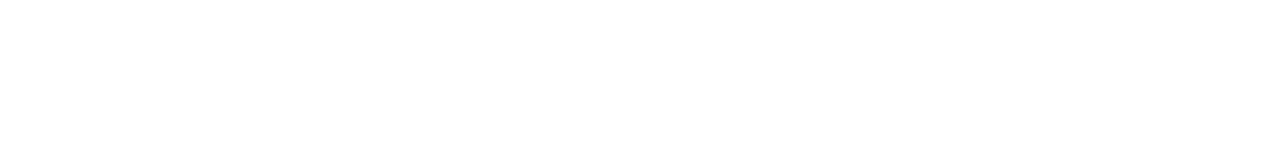
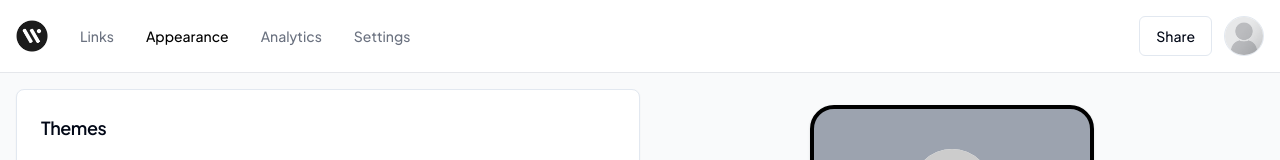
Before and after one commit to anas283/link-next, a Next.js app: page /dashboard/appearance in a window 1280 px wide. Before the commit this address had no page. Shown: the top 160 px of the page. Built offline with nearby package versions, Linux system fonts and the light colour scheme; no server answers.

Commit message:
Update appearance name

```diff
--- a/src/app/(main)/page.tsx
+++ b/src/app/(main)/page.tsx
@@ -13,6 +13,7 @@
     <main className="flex min-h-screen flex-col items-center justify-between p-24">
       <Image src={GridBg} alt="grid"
         className="absolute top-0 object-fit w-full z-0"
+        priority={true}
       />
 
       <Image src={MockupLeftImage} alt="mockup-left"
--- a/src/app/[username]/user-page.tsx
+++ b/src/app/[username]/user-page.tsx
@@ -3,7 +3,7 @@
 import supabase from "@/utils/supabase";
 import Link from "next/link";
 import { useEffect, useState } from "react";
-import { ITheme } from "../dashboard/themes/theme-list";
+import { ITheme } from "../dashboard/appearance/theme-list";
 
 export default function UserPage(data: UserDetails) {
   const [links, setLinks] = useState<ILink[]>();
--- a/src/app/dashboard/navbar.tsx
+++ b/src/app/dashboard/navbar.tsx
@@ -62,8 +62,8 @@
               <Link href="/dashboard" className={`text-sm block py-2 ${isActive('/dashboard') ? 'text-black':'text-gray-500'}`}>
                 Links
               </Link>
-              <Link href="/dashboard/themes" className={`text-sm block py-2 ${isActive('/dashboard/themes') ? 'text-black':'text-gray-500'}`}>
-                Themes
+              <Link href="/dashboard/appearance" className={`text-sm block py-2 ${isActive('/dashboard/appearance') ? 'text-black':'text-gray-500'}`}>
+                Appearance
               </Link>
               <Link href="/dashboard/analytics" className={`text-sm block py-2 ${isActive('/dashboard/analytics') ? 'text-black':'text-gray-500'}`}>
                 Analytics
--- a/src/lib/store/linkSlice.ts
+++ b/src/lib/store/linkSlice.ts
@@ -1,4 +1,4 @@
-import { ITheme } from "@/app/dashboard/themes/theme-list";
+import { ITheme } from "@/app/dashboard/appearance/theme-list";
 import { createSlice } from "@reduxjs/toolkit";
 import type { PayloadAction } from "@reduxjs/toolkit";
 
```
Also changed, not shown: src/app/dashboard/appearance/page.tsx (renamed from src/app/dashboard/themes/page.tsx), src/app/dashboard/appearance/theme-list.ts (renamed from src/app/dashboard/themes/theme-list.ts).
